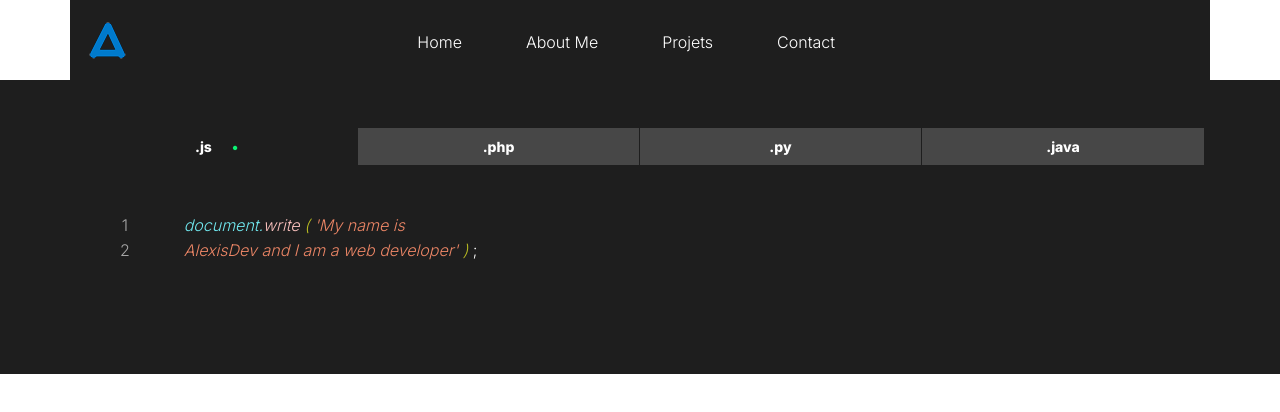
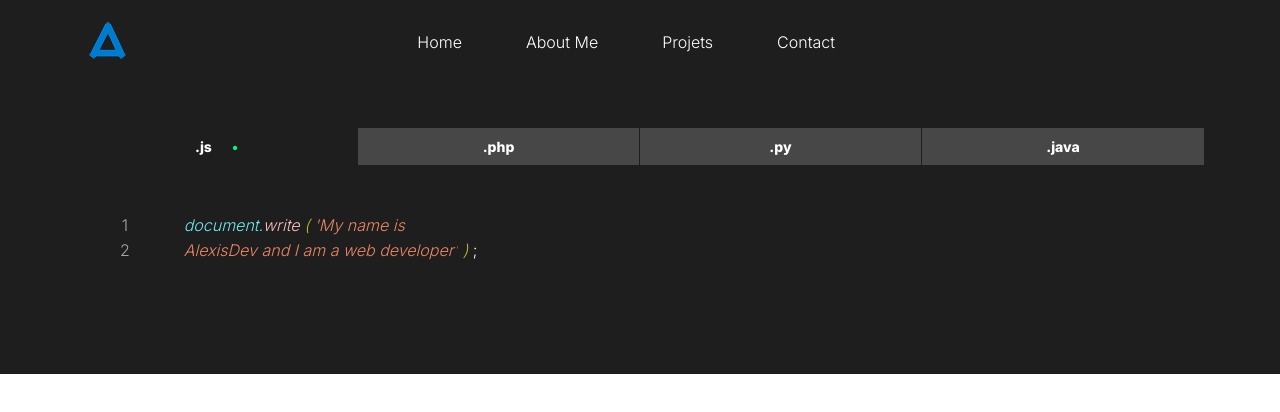
Before and after one commit to favt12/Portafolio, a React app: page / in a window 1280 px wide. Shown: the top 412 px of the page. Built offline with nearby package versions, Linux system fonts and the light colour scheme.

Commit message:
Added background-color property in our Global variables

```diff
--- a/src/scss/_Globales.scss
+++ b/src/scss/_Globales.scss
@@ -7,5 +7,6 @@
     box-sizing: border-box;
     color: #fff;
     font-family: 'Inter', sans-serif;
+    background-color: $primaryColor;
 
 }
```
